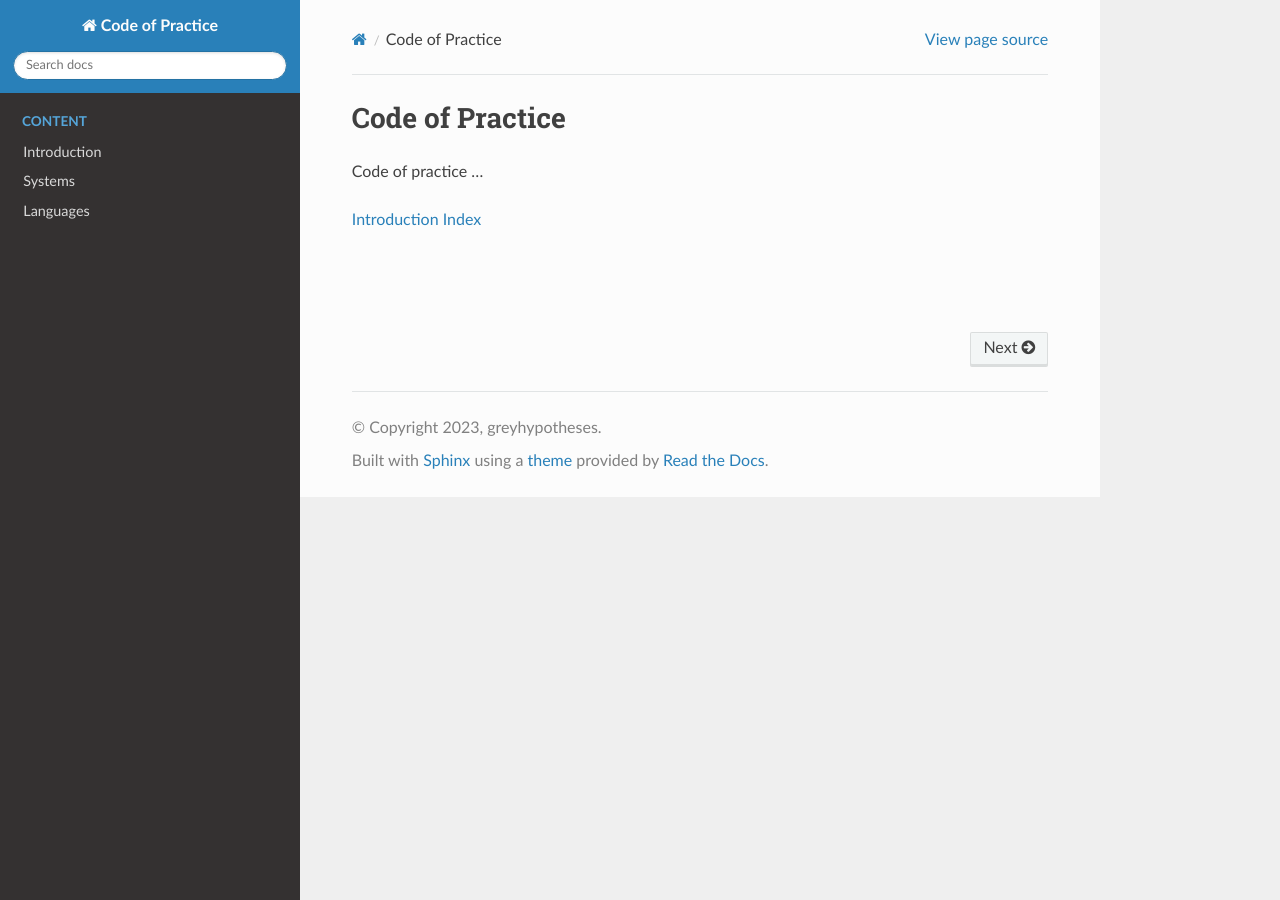
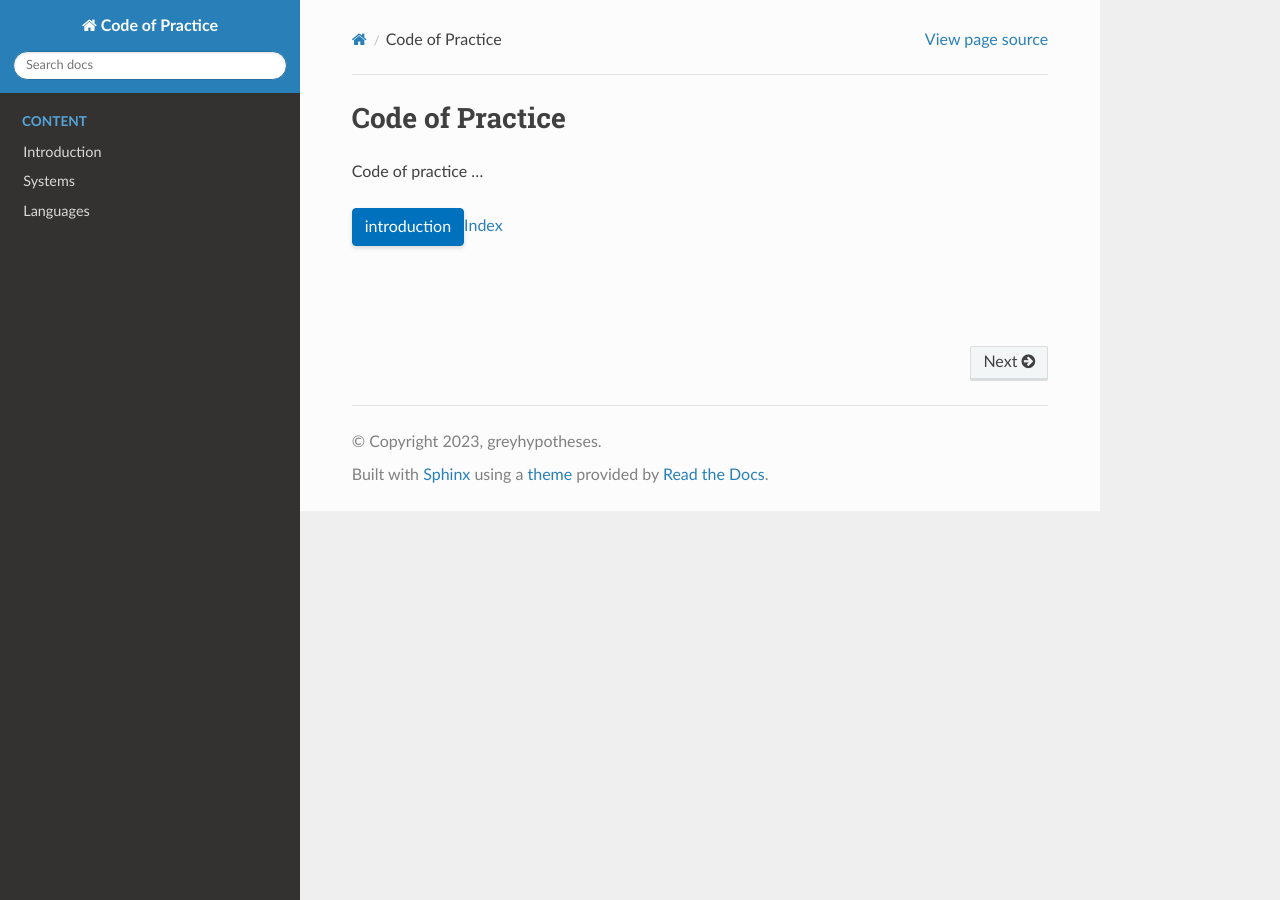
Before and after one commit to thereferences/practice, a Sphinx documentation site: the page built from docs/source/index.rst, in a window 1280 px wide. Built offline with Sphinx 7.4.7 and the Read the Docs theme 2.0.0, drawn with Linux system fonts in a browser that asks for light colours; some of the changed lines change nothing that is shown.

Commit message:
Update docs/source/index.rst

```diff
--- a/docs/source/index.rst
+++ b/docs/source/index.rst
@@ -11,9 +11,13 @@ Code of Practice
    Code of practice ...
 
 
-.. container:: .buttons
+.. button-link:: introduction.html
+   :color: primary
+   :shadow:
 
-   `Introduction <introduction.html>`_
+   introduction
+
+
    :ref:`genindex`
 
 
```
